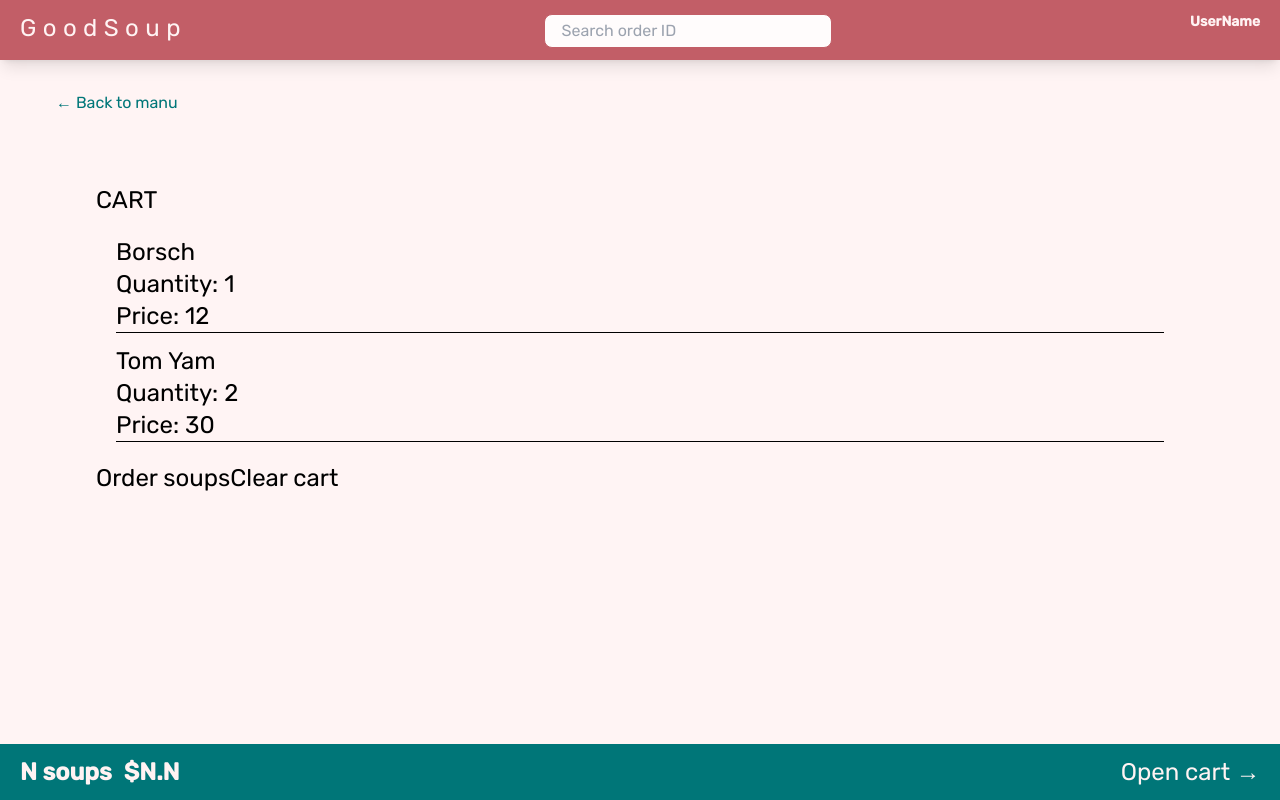
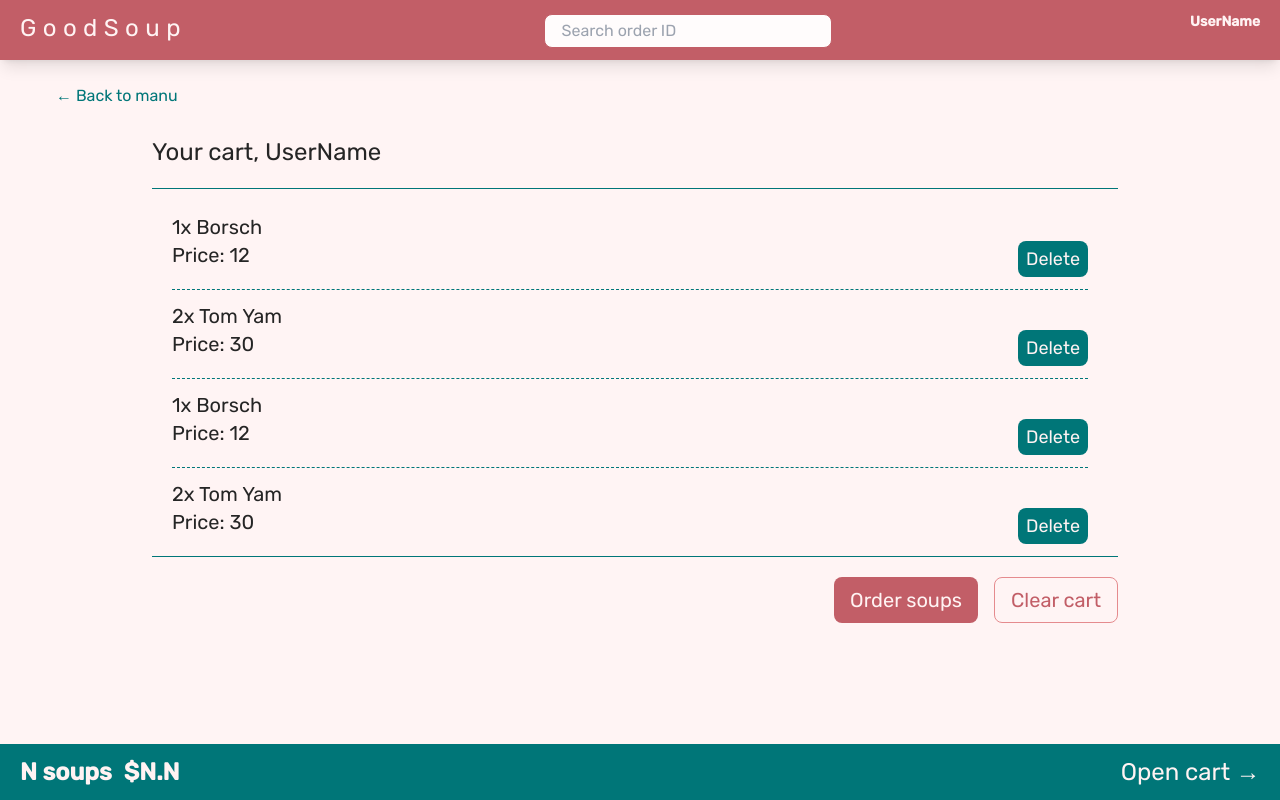
Before and after one commit to myrahkis/good-soup-shop, a React (Vite) app: page /cart in a window 1280 px wide. Built offline with nearby package versions, Linux system fonts and the light colour scheme.

Commit message:
styled cart

```diff
--- a/src/features/cart/Cart.jsx
+++ b/src/features/cart/Cart.jsx
@@ -2,6 +2,20 @@ import { Link } from "react-router-dom";
 import CartItem from "../cart/CartItem";
 
 const fakeCart = [
+  {
+    id: 6,
+    name: "Borsch",
+    quantity: 1,
+    unitPrice: 12,
+    totalPrice: 12,
+  },
+  {
+    id: 2,
+    name: "Tom Yam",
+    quantity: 2,
+    unitPrice: 15,
+    totalPrice: 30,
+  },
   {
     id: 6,
     name: "Borsch",
@@ -22,20 +36,24 @@ function Cart() {
   const cart = fakeCart;
 
   return (
-    <div className="px-14 py-6">
+    <div className="flex flex-col px-14 py-6 text-dark-text-color">
       <Link to="/menu" className="text-base text-emphasis-color">
         &larr; Back to manu
       </Link>
-      <div className="p-10">
-        <h1 className="mt-7">CART</h1>
-        <ul className="flex flex-col gap-3 p-5">
+      <div className="px-24">
+        <h1 className="mt-7">Your cart, UserName</h1>
+        <ul className="scrollbar mt-5 flex max-h-96 flex-col gap-3 divide-y divide-dashed divide-emphasis-color overflow-y-auto border-b border-t border-emphasis-color px-5 py-3">
           {cart.map((item) => (
             <CartItem key={item.id} item={item} />
           ))}
         </ul>
-        <div>
-          <button>Order soups</button>
-          <button>Clear cart</button>
+        <div className="mt-5 flex justify-end space-x-4 text-xl">
+          <button className="rounded-lg bg-main-color px-4 py-2 text-light-text-color hover:scale-[0.93] hover:bg-secondary-color hover:text-dark-text-color hover:duration-150">
+            Order soups
+          </button>
+          <button className="rounded-lg border border-secondary-color px-4 py-2 text-main-color transition-all ease-in-out hover:scale-[0.93] hover:border-emphasis-color hover:bg-emphasis-color hover:text-light-text-color hover:duration-150">
+            Clear cart
+          </button>
         </div>
       </div>
     </div>
--- a/src/features/cart/CartItem.jsx
+++ b/src/features/cart/CartItem.jsx
@@ -1,11 +1,19 @@
 /* eslint-disable react/prop-types */
+// import { formatCurrency } from "../../utils/helpers";
+
 function CartItem({ item }) {
   const { name, quantity, totalPrice } = item;
   return (
-    <li className="border-b">
-      <h4>{name}</h4>
-      <p>Quantity: {quantity}</p>
-      <p>Price: {totalPrice}</p>
+    <li className="pt-3 text-xl">
+      <h4>
+        {quantity}x {name}
+      </h4>
+      <div className="flex justify-between">
+        <p>Price: {totalPrice}</p>
+        <button className="rounded-lg bg-emphasis-color px-2 py-1 text-lg text-light-text-color hover:scale-[0.93] hover:duration-150">
+          Delete
+        </button>
+      </div>
     </li>
   );
 }
--- a/src/features/menu/Menu.jsx
+++ b/src/features/menu/Menu.jsx
@@ -7,7 +7,7 @@ function Menu() {
 
   // console.log(menu);
   return (
-    <ul className="grid grid-cols-4 gap-y-12 gap-x-11 px-36 py-12">
+    <ul className="grid grid-cols-4 gap-x-11 gap-y-12 px-36 py-12">
       {menu.map((soup) => (
         <MenuItem key={soup.idMeal} soup={soup} />
       ))}
--- a/src/index.css
+++ b/src/index.css
@@ -7,6 +7,16 @@
   .input {
     @apply h-4 w-72 cursor-text appearance-none rounded-lg border border-main-color bg-light-bg-color p-4 text-base focus:outline-none focus:ring-2 focus:ring-emphasis-color;
   }
+  .scrollbar {
+    scrollbar-width: thin;
+    scrollbar-color: #e58b8e #fff4f4;
+    scrollbar-gutter: stable; /*  for Chromium-based browsers, v94+ */
+  }
+  .scrollbar::-webkit-scrollbar-thumb {
+    border-radius: 100px;
+  }
+
+  /* https://dev.to/afif/i-made-100-more-css-loaders-for-your-next-project-4ioa */
   .loader {
     width: 50px;
     height: 28px;
@@ -18,8 +28,6 @@
     position: relative;
     animation: d3-0 1.5s linear infinite;
   }
-
-  /* https://dev.to/afif/i-made-100-more-css-loaders-for-your-next-project-4ioa */
   .loader:before {
     content: "";
     position: absolute;
--- a/src/ui/AppLayout.jsx
+++ b/src/ui/AppLayout.jsx
@@ -13,7 +13,7 @@ function AppLayout() {
     <div className="grid h-screen grid-rows-[auto_1fr_auto] text-2xl">
       {isLoading && <Loader />}
       <Header />
-      <main className="overflow-y-auto">
+      <main className="scrollbar overflow-y-auto">
         <Outlet />
       </main>
       <CartOverview />
```
